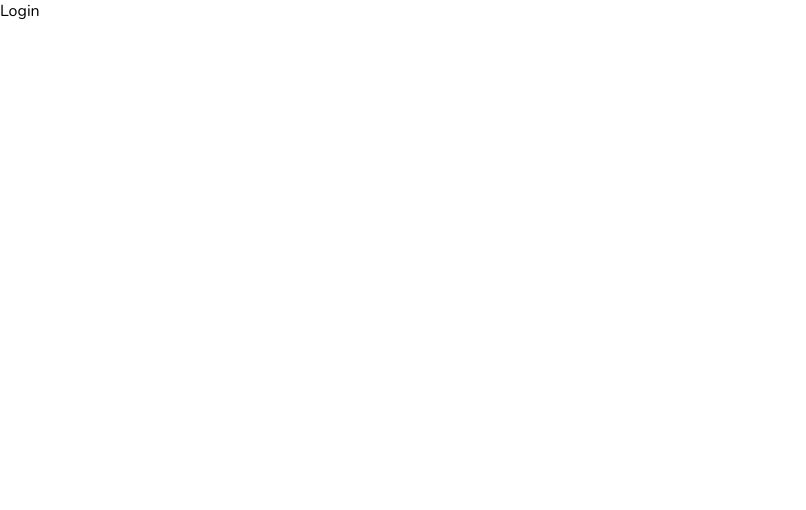
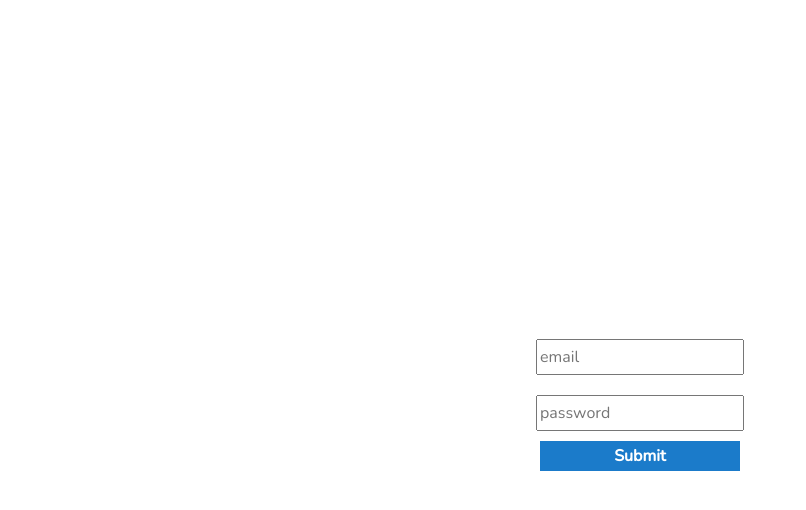
Before and after one commit to Solamatics/dev-admin-dashboard, a React (Create React App) app: page /login in a window 1280 px wide. Shown: the top 510 px of the page, without its empty margins (0-806 px from the left). Built offline with nearby package versions, Linux system fonts and the light colour scheme.

Commit message:
implement login with firebase

```diff
--- a/package.json
+++ b/package.json
@@ -11,6 +11,7 @@
     "@testing-library/jest-dom": "^5.16.4",
     "@testing-library/react": "^13.3.0",
     "@testing-library/user-event": "^13.5.0",
+    "firebase": "^9.9.2",
     "react": "^18.2.0",
     "react-circular-progressbar": "^2.1.0",
     "react-dom": "^18.2.0",
--- /dev/null
+++ b/src/firebase.js
@@ -0,0 +1,15 @@
+import { initializeApp } from "firebase/app";
+import { getAuth } from "firebase/auth";
+
+const firebaseConfig = {
+  apiKey: process.env.REACT_APP_FIREBASE_KEY,
+  authDomain: "dev-admin-98e9a.firebaseapp.com",
+  projectId: "dev-admin-98e9a",
+  storageBucket: "dev-admin-98e9a.appspot.com",
+  messagingSenderId: "825878335029",
+  appId: "1:825878335029:web:40582e409c26ac87b12b7c",
+};
+
+// Initialize Firebase
+export const app = initializeApp(firebaseConfig);
+export const auth = getAuth();
--- a/src/pages/login/Login.jsx
+++ b/src/pages/login/Login.jsx
@@ -1,7 +1,47 @@
-import React from "react";
+import React, { useState } from "react";
+import "./login.scss";
+import { signInWithEmailAndPassword } from "firebase/auth";
+import { auth } from "../../firebase";
+import { useNavigate } from "react-router-dom";
 
 const Login = () => {
-  return <div>Login</div>;
+  const [error, setError] = useState(false);
+  const [email, setEmail] = useState("");
+  const [password, setPassword] = useState("");
+
+  const navigate = useNavigate();
+
+  const handleLogin = (e) => {
+    e.preventDefault();
+    signInWithEmailAndPassword(auth, email, password)
+      .then((userCredential) => {
+        // Signed in
+        const user = userCredential.user;
+        navigate("/");
+      })
+      .catch((error) => {
+        setError(true);
+      });
+  };
+
+  return (
+    <div className="login">
+      <form onSubmit={handleLogin}>
+        <input
+          type="email"
+          placeholder="email"
+          onChange={(e) => setEmail(e.target.value)}
+        />
+        <input
+          type="password"
+          placeholder="password"
+          onChange={(e) => setPassword(e.target.value)}
+        />
+        <button type="submit">Submit</button>
+        {error && <span>Wrong email or password!</span>}
+      </form>
+    </div>
+  );
 };
 
 export default Login;
--- a/src/pages/login/login.scss
+++ b/src/pages/login/login.scss
@@ -0,0 +1,35 @@
+.login {
+  height: 100vh;
+  display: flex;
+  align-items: center;
+  justify-content: center;
+
+  form {
+    display: flex;
+    flex-direction: column;
+    align-items: center;
+
+    input {
+      width: 200px;
+      height: 30px;
+      margin: 10px;
+    }
+
+    button {
+      width: 200px;
+      height: 30px;
+      border: none;
+      background-color: rgb(27, 123, 202);
+      color: white;
+      font-weight: bold;
+      cursor: pointer;
+    }
+
+    span {
+      color: red;
+      font-size: 12px;
+      margin-top: 10px;
+      font-weight: bold;
+    }
+  }
+}
```
Also changed, not shown: 2 other files (tests, documents, lock files or other folders).
